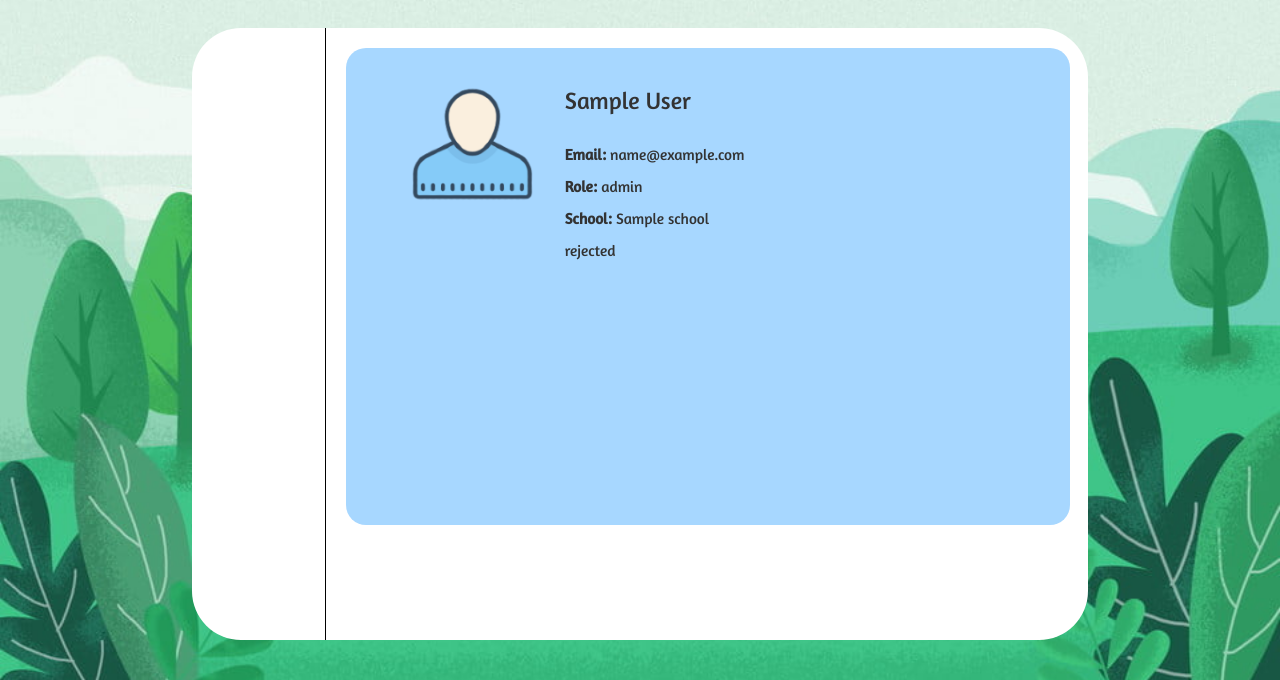
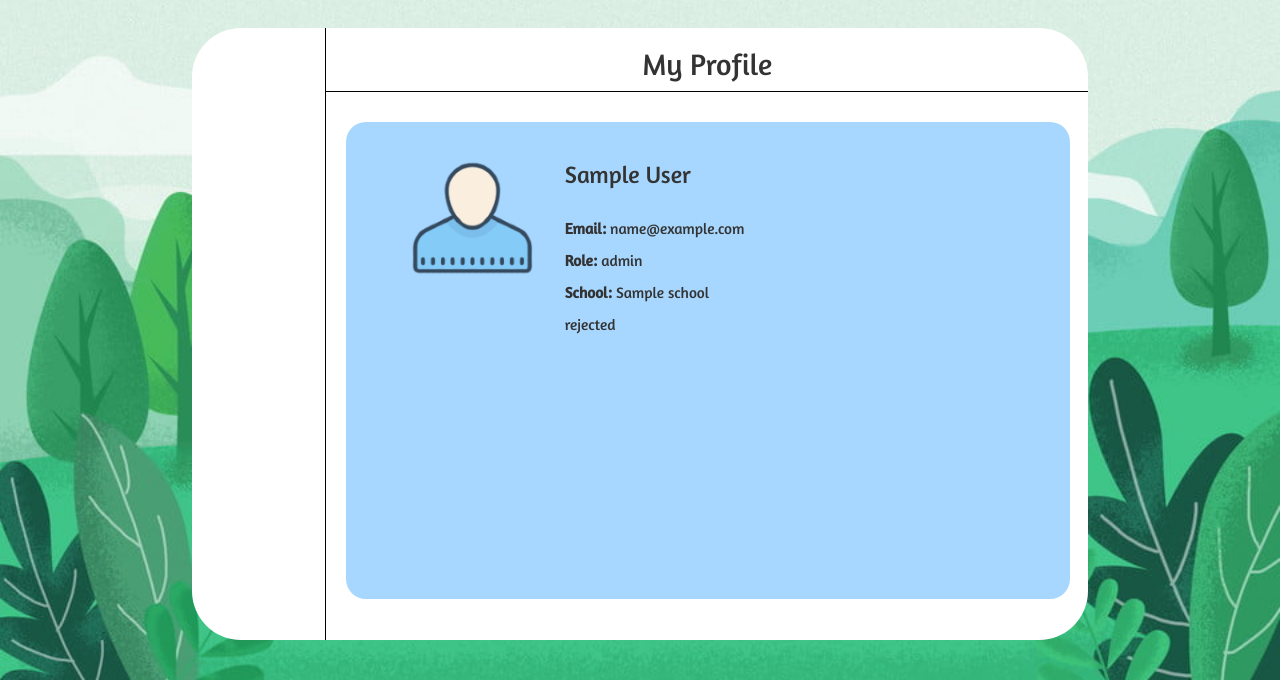
Before and after one commit to fwrhine/EcoAssist, a Flask app: template services/web/project/templates/profile.html in a window 1280 px wide. Shown: the part 120-800 px from the top of the page. Run offline with Flask 2, Linux system fonts and the light colour scheme; tables that the repository leaves empty hold one stand-in row (values such as "Sample post"); the template is opened without the code that fills it: values that come from a table or form of the project are taken from there, most other values are stand-ins (such as "Sample title", 1, 10 or a date in 2020); parts of the project's set-up code (start-up, migrations or seed data) failed here and were passed over; some libraries are stand-ins or nearby versions.

```diff
--- a/services/web/project/templates/profile.html
+++ b/services/web/project/templates/profile.html
@@ -19,6 +19,8 @@
     {% else %}
     <h2>My Profile</h2>
     {% endif %}
+    {% else %}
+    <h2>My Profile</h2>
     {% endif %}
     <br>
     <div class="my-profile">
```
